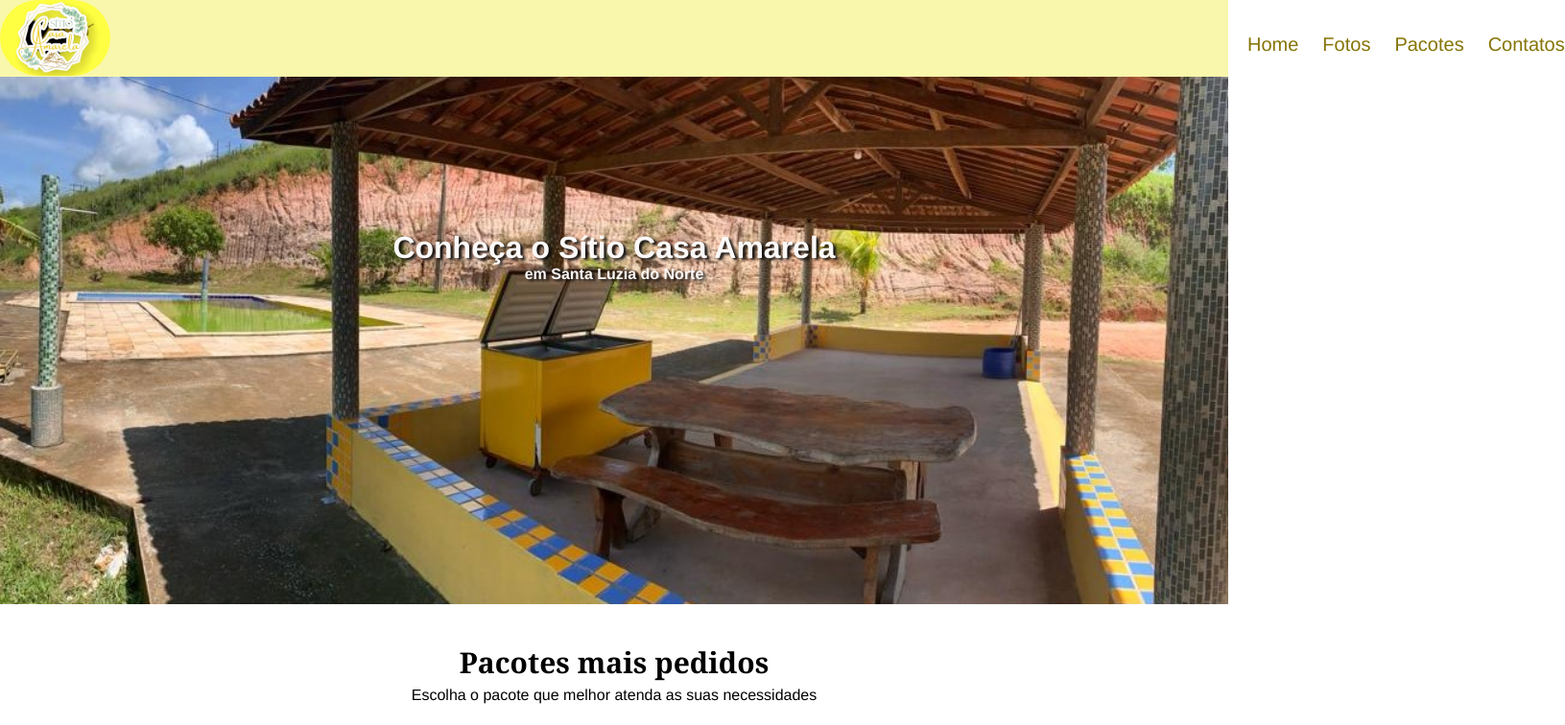
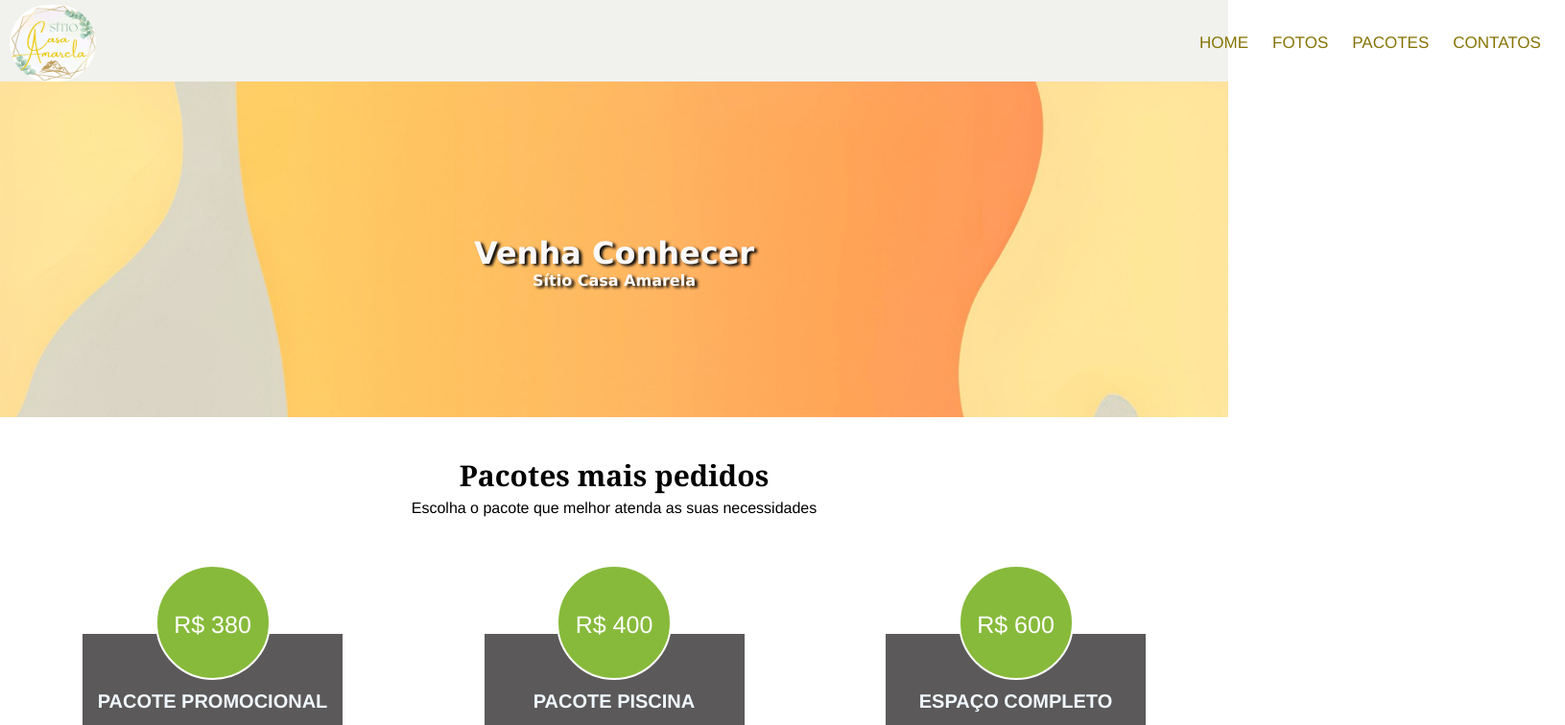
Before and after one commit to mirelledesa/site-3-Cs-Amarela, a plain HTML site: page index.html in a window 1280 px wide. Shown: the top 756 px of the page at 96% size, 1631 px wide, since content can reach past the window. Drawn offline with Linux system fonts and the light colour scheme.

Commit message:
commit ok

```diff
--- a/index.html
+++ b/index.html
@@ -11,7 +11,7 @@
     <class="container">
      <div class="hearder">
       <nav>
-        <img src="./assets.com/logo amarela.jpeg" alt="logo-da-empresa-sitio-casa-amarela">
+        <img src="./assets.com/WhatsApp Image 2024-01-02 at 17.42.35.jpeg" alt="logo-da-empresa-sitio-casa-amarela">
         <ul class="itens-hearder">
             <li>
                 <a href="#">Home</a>
@@ -30,8 +30,8 @@
      </div>
      <main>
         <div class="main-banner">
-            <h1>Conheça o Sítio Casa Amarela</h1>
-            <p> em Santa Luzia do Norte</p>
+            <h1>Venha Conhecer</h1>
+            <p> Sítio Casa Amarela</p>
         </div>
         <session class="Pacotes">
             <h2>Pacotes mais pedidos</h2>
@@ -100,7 +100,7 @@
     <footer>
         <div class="rdp">
             <h2>Fique por dentro das novidades</h2>
-            <p> Siga-nos nas redes sociais</p>
+            <p class="nome"> Siga-nos nas redes sociais</p>
            <div id="link-social">
             <a href="https://Instagram.com/sitio.casasamarela" target="_blank">
                 <i class="fa-brands fa-instagram"></i>
--- a/style.css
+++ b/style.css
@@ -3,25 +3,30 @@
     padding: 0;
     font-family: helvetica;
     box-sizing: border-box;
+
 }
 
 nav img{
-    width: 115px;
+    width: 90px;
     border-radius: 200px;
+    height: 80px ;
+    margin-left: 10px;
+    margin-top: 5px;
 }
 .hearder {
-    background-color: rgb(249, 247, 172);
+    background-color: rgb(241, 241, 238);
     position: relative;
-    height: 80px;
+    height: 85px;
 }
 .itens-hearder {
     position: absolute;
-    left: 1300px;
+    left: 1250px;
     display: inline-flex;
     top: 35px;
     list-style: none;
     gap: 25px;
-    font-size: 20px;
+    font-size: 17px;
+    text-transform: uppercase;
 
 }
 .itens-hearder a{
@@ -32,18 +37,20 @@ nav img{
 }
 
 .main-banner{
-    background-image: url(./assets.com/WhatsApp\ Image\ 2023-12-24\ at\ 10.48.04.jpeg);
-    height: 550px;
+    background-image: url(./assets.com/WhatsApp\ Image\ 2024-01-02\ at\ 18.29.20_auto_x2_light_ai.jpg);
+    height: 350px;
     background-size: cover;
     background-position: center;
     text-align: center;
     padding: 10rem 0;
+    font-family: ;
 }
 .main-banner h1,
 .main-banner p{
     color: rgb(251, 249, 248);
     text-align: center;
     margin: 0 auto;
+    font-family:'Lucida Sans', 'Lucida Sans Regular', 'Lucida Grande', 'Lucida Sans Unicode', Geneva, Verdana, sans-serif;
 
     font-weight: bold;
     text-shadow: #0d0c0c 3px 2px 3px;
@@ -151,18 +158,20 @@ border: 2px solid white;
     cursor: pointer;
 }
 .rdp{
-    padding-top: 60px;
+    padding-top: 80px;
     margin-top: 200px;
     background-color: #f0f0eb;
-    height: 400px;
+    height: 450px;
 }
 .rdp h2{
      font-size: 40px;
 
+
 }
 .rdp p{
-    margin-top: 10px;
+    margin-top: 0px;
     font-size: 20px;
+
 }
 #link-social{
     display: flex;
@@ -171,15 +180,19 @@ border: 2px solid white;
     gap: 35px;
     font-size: 55px;
     text-align: center;
+    text-decoration: none;
 
 
 
 }
 #link-social .texto{
     font-size: 19px;
-    color: #030303;
-
+    color: #989696;
+    text-decoration: none;
 
 
 
 }
+.nome{
+    padding-top: 10px;
+}
```
Also changed, not shown: assets.com/WhatsApp Image 2023-12-23 at 16.49.20.jpeg (deleted), assets.com/WhatsApp Image 2023-12-24 at 10.28.53.jpeg (deleted), assets.com/WhatsApp Image 2023-12-24 at 10.35.16.jpeg (deleted), assets.com/WhatsApp Image 2023-12-24 at 10.48.04.jpeg (deleted), assets.com/WhatsApp Image 2024-01-02 at 17.42.34.jpeg (added), assets.com/WhatsApp Image 2024-01-02 at 17.42.35.jpeg (added), assets.com/WhatsApp Image 2024-01-02 at 18.12.24.jpeg (added), assets.com/WhatsApp Image 2024-01-02 at 18.29.20 (1).jpeg (added), assets.com/WhatsApp Image 2024-01-02 at 18.29.20_auto_x2_light_ai.jpg (added), assets.com/logo branmca.jpeg (deleted), assets.com/psc1.jpeg (deleted), assets.com/psc2.jpeg (deleted), assets.com/psc3.jpeg (deleted).
